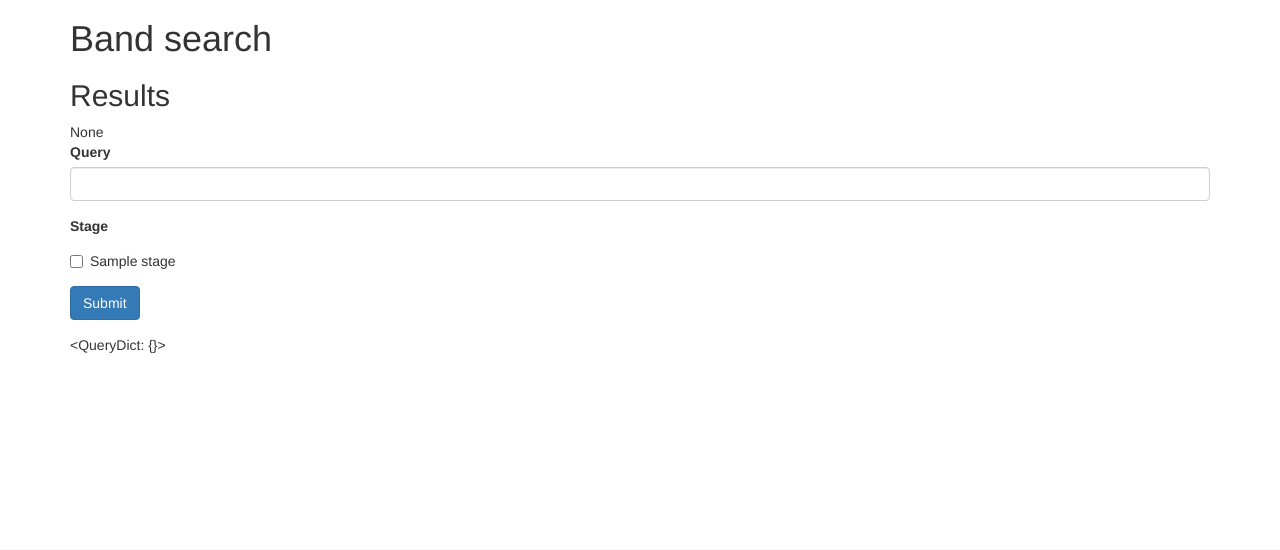
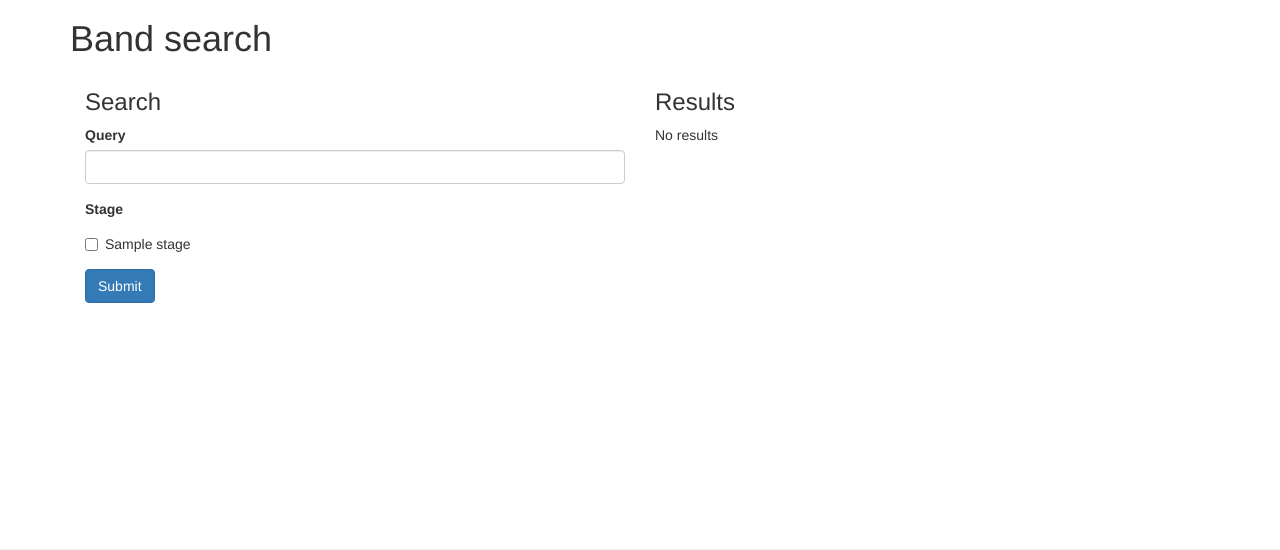
Before and after one commit to dliso/it1901-concert-booking, a Django app: page /search_band/ in a window 1280 px wide. Shown: the part 51-601 px from the top of the page. Run offline with Django 3.2, Linux system fonts and the light colour scheme; tables that the repository leaves empty hold one stand-in row (values such as "Sample post"); parts of the project's set-up code (start-up, migrations or seed data) failed here and were passed over; some libraries are stand-ins or nearby versions.

Commit message:
Use crispy_forms, change layout on search page a little

```diff
--- a/bands/templates/bands/band_search.html
+++ b/bands/templates/bands/band_search.html
@@ -5,12 +5,26 @@
 {% block content %}
 <h1>Band search</h1>
 
-<h2>Results</h2>
-{{ search_results }}
+<div class="col-md-6">
+    <h3>Search</h3>
+    <form method="post" action="." class="">
+        {% crispy form %}
+    </form>
+</div>
 
-<form method="post" action="." class="">
-    {% crispy form %}
-</form>
-{{ request.POST }}
+<div class="col-md-6">
+    <h3>Results</h3>
+    {% if search_results %}
+    <ul class="list-group">
+        {% for band in search_results %}
+        <li class="list-group-item">
+            <a href="{{ band.get_absolute_url }}">{{ band.name }}</a>
+        </li>
+        {% endfor %}
+    </ul>
+    {% else %}
+    <p>No results</p>
+    {% endif %}
+</div>
 
 {% endblock content %}
--- a/bands/templates/bands/stage_detail.html
+++ b/bands/templates/bands/stage_detail.html
@@ -1,4 +1,5 @@
 {% extends 'base.html' %}
+{% load crispy_forms_tags %}
 
 
 {% block content %}
@@ -6,9 +7,7 @@
 <h1>{{stage.name}}</h1>
 
 <form method="post" action="/search_band/">
-    {% csrf_token %}
-    {{form.as_ul}}
-    <div class="form-group"><input value="Search" type="submit" class="btn btn-primary" /> </div>
+    {% crispy form %}
 </form>
 
 <h3> Previous artists </h3>
```
